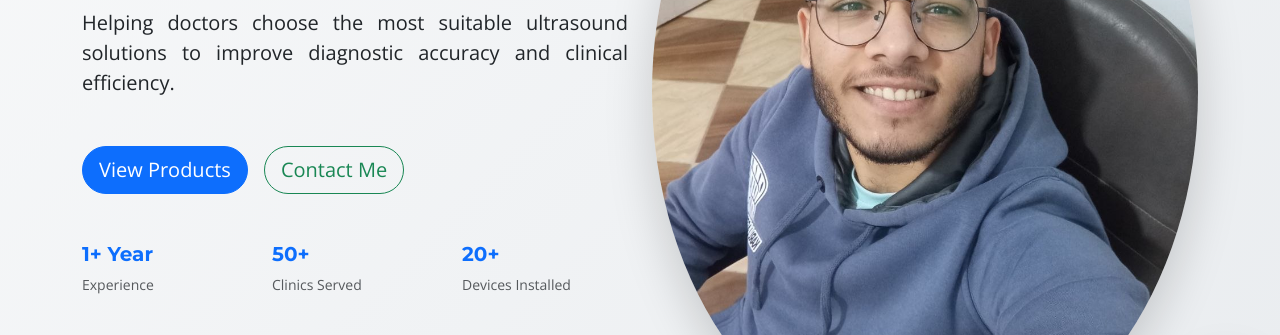
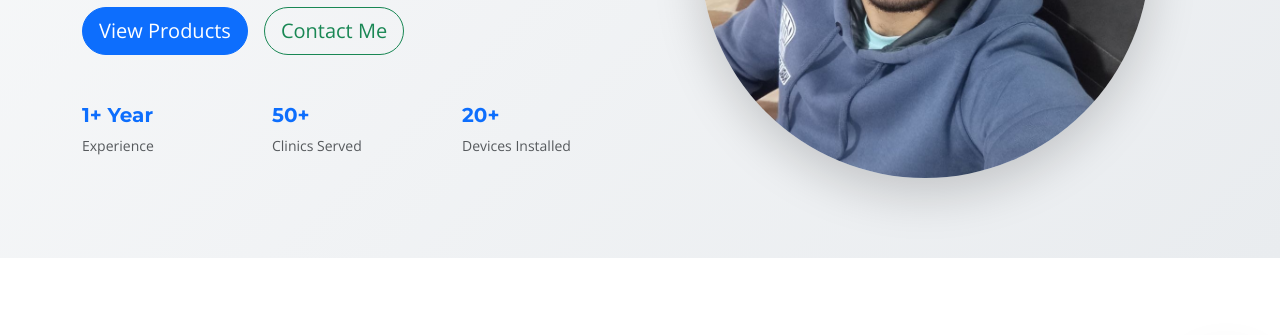
Before and after one commit to ahmed-maher0/portfolio-website, a website built with Vite: page index.html in a window 1280 px wide. Shown: the part 368-703 px from the top of the page. Built offline with nearby package versions, Linux system fonts and the light colour scheme.

Commit message:
Fix profile image stretching using aspect-ratio and object-fit

```diff
--- a/index.html
+++ b/index.html
@@ -69,7 +69,7 @@
             </div>
           </div>
           <div class="col-lg-6 text-center mt-4 mt-lg-0">
-            <img src="/images/my-image.jpg" class="img-fluid rounded-circle shadow-lg" alt="Ahmed Maher Profile">
+            <img src="/images/my-image.jpg" class="profile-img rounded-circle shadow-lg" alt="Ahmed Maher Profile">
           </div>
         </div>
       </div>
--- a/src/styles/main.scss
+++ b/src/styles/main.scss
@@ -88,6 +88,13 @@ h1, h2, h3, h4, h5, h6 {
   }
 }
 
+.profile-img {
+    width: 100%;
+    max-width: 450px;
+    aspect-ratio: 1 / 1;
+    object-fit: cover;
+}
+
 // About Images
 #about img {
     transition: transform 0.3s ease;
```
